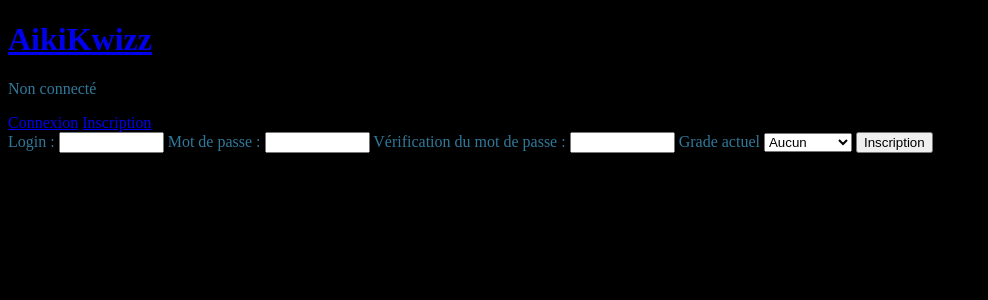
After one commit to BugJackBarron/AikiKwizz, a Flask app: page /register in a window 1280 px wide. The commit adds this page. Shown: the top 300 px of the page, without its empty margins (0-988 px from the left). Run offline with Flask 2, Linux system fonts and the light colour scheme.

Commit message:
second jour

```diff
--- a/app.py
+++ b/app.py
@@ -1,21 +1,70 @@
-from flask import Flask,render_template,url_for
+from flask import Flask,render_template,url_for,request,session,redirect,flash
+
 import os, sqlite3
 from random import choice
 
 app = Flask(__name__)
+app.config['SECRET_KEY']="slqjfhdqildtyaè_tqfék^)à_içfwdgçqe'çt'"
+
 
 
 @app.route('/')
-def hello_world():
-    return 'Hello World!'
+def index():
+    return render_template("squelette.html")
 
-@app.route('/post/<int:post_id>')
-def show_post(post_id):
-    # show the post with the given id, the id is an integer
-    return f'Post {post_id}'
+@app.route('/login',methods=['GET','POST'])
+def login():
+    if request.method =='POST' :
+        if request.form['login'] != None and request.form['password']!= None :
+            with sqlite3.connect('static/bdd.db') as conn:
+                c=conn.cursor()
+                c.execute(f"""SELECT id,login,level,lastconn,last10techs FROM 'user'
+                WHERE login='{request.form['login']}' AND password='{request.form['password']}';
+                """)
+                result = c.fetchall()
+                if len(result) >1 :
+                    session['error_message'] = "Il y a un problème de connexion !"
+                    return redirect(url_for('login'))
+                elif len(result)==0 :
+                    session['error_message'] = "Le couple login/mot de passe n'est pas présent dans la bdd"
+                    return redirect(url_for('login'))
+                else :
+                    for r in result :
+                        session['userid'],session['login'],session['userlevel'],session['lastconn'],session['last10techs']=r
+                        session.modified = True
+            return render_template("squelette.html")
+        else :
+            session['error_message']="Il y a un problème de connexion !"
+            session.modified = True
+            return redirect(url_for('login'))
+    else :
+        if 'login' in session :
+            return redirect(url_for('index'))
+        else :
+            if 'error_message' not in session :
+                session['error_message']=''
+                session.modified=True
+            return render_template('login.html')
 
+@app.route('/logout')
+def logout() :
+    session.clear()
+    return redirect(url_for('index'))
+
+@app.route('/register',methods=['GET','POST'])
+def register() :
+    if request.method=='POST' :
+        flash(u'Vous êtes bien enregistré !')
+        return render_template("login.html")
+    else :
+        flash(u'Vous êtes bien enregistré !')
+        return render_template("register.html")
+
+
+
+@app.route('/random')
 @app.route('/random/<int:level>')
-def randomTechs(level) :
+def randomTechs(level=5) :
     with sqlite3.connect('static/bdd.db') as conn :
         c=conn.cursor()
         request= c.execute(f"SELECT id FROM 'techs' WHERE level>={level}")
@@ -26,7 +75,7 @@ def randomTechs(level) :
             name,sound,video,lvl=r
         sound=url_for('static',filename=f'{lvl}Kyu/'+sound)
         video = url_for('static', filename=f'{lvl}Kyu/' + video)
-    return render_template('randomTech.html',name=name,sound=sound,video=video)
+    return render_template('randomTech.html',name=name,sound=sound,video=video,level=level)
 
 if __name__ == '__main__':
     app.run()
--- /dev/null
+++ b/templates/register.html
@@ -0,0 +1,23 @@
+{% extends "squelette.html" %}
+{% block corps %}
+<form action="" method="POST">
+        <label for="login">Login :</label>
+        <input type="text" id="login" name="login" size="10" required />
+        <label for="password">Mot de passe :</label>
+        <input type="password" id="password" name="password" size="10" required />
+        <label for="password">Vérification du mot de passe :</label>
+        <input type="password" id="verifpassword" name="verifpassword" size="10" required />
+        <label for="grade">Grade actuel</label>
+        <SELECT name="grade" id="grade" required>
+            <OPTION selected value=6>Aucun</OPTION>
+            <OPTION value=5>5ème Kyu</OPTION>
+            <OPTION value=4>4ème Kyu</OPTION>
+            <OPTION value=3>3ème Kyu</OPTION>
+            <OPTION value=2>2ème Kyu</OPTION>
+            <OPTION value=1>1er Kyu</OPTION>
+            <OPTION value=0>Grade Dan</OPTION>
+        </SELECT>
+
+        <input type="submit" value="Inscription"/>
+    </form>
+{% endblock %}
--- /dev/null
+++ b/templates/squelette.html
@@ -0,0 +1,35 @@
+<!DOCTYPE html>
+<html lang="fr">
+<head>
+    {%  block header %}
+    <meta charset="UTF-8">
+        <title>{% block titre %}AikiKwizz{%  endblock %}</title>
+    <link href="{{url_for('static',filename='styleTechs.css')}}" rel="stylesheet" type="text/css" />
+    {% endblock %}
+</head>
+<body>
+    {% block head %}
+        <h1 id="banniere"><a href="{{ url_for('index')}}">AikiKwizz</a></h1>
+        <span id=""message">
+        {% if session['login'] is defined %}
+        <p> Connecté sous le nom {{ session['login'] }}</p>
+        </span>
+        {% else %}
+        <p> Non connecté </p>
+        {% endif %}
+        <span id ="connected">
+        {% if session['login'] is defined %}
+            <a href="{{ url_for('logout')}}">Déconnexion</a>
+        </span>
+        {% else %}
+        <a href="{{ url_for('login')}}">Connexion</a> <a href="{{ url_for('register')}}">Inscription</a>
+        {% endif %}
+        </span>
+
+    {% endblock %}
+
+    {% block navbar %}{% endblock %}
+    {% block corps %}{% endblock %}
+    {% block footer %}{% endblock %}
+</body>
+</html>
```
Also changed, not shown: gestionDataBase.py (+15 -10 lines), templates/login.html (added, +12 -0 lines), templates/randomTech.html (+18 -23 lines), 2 other files.
